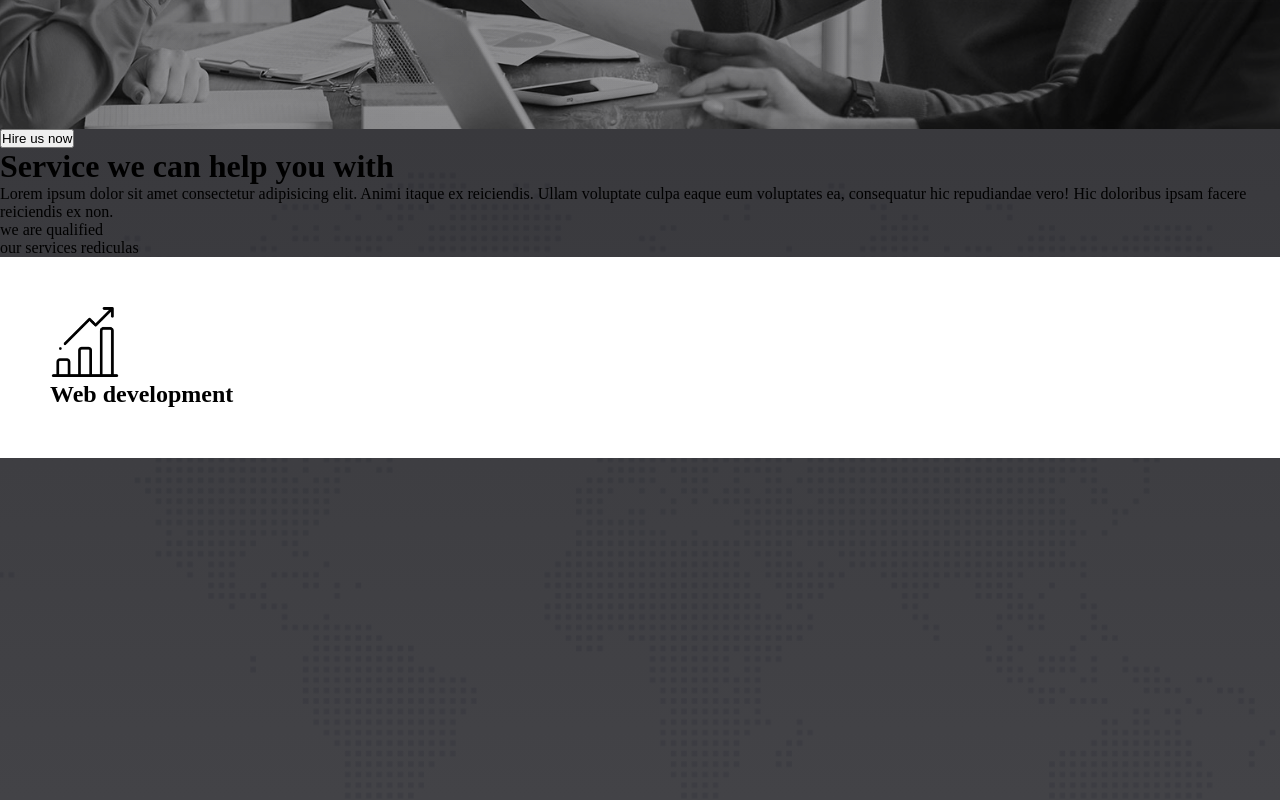
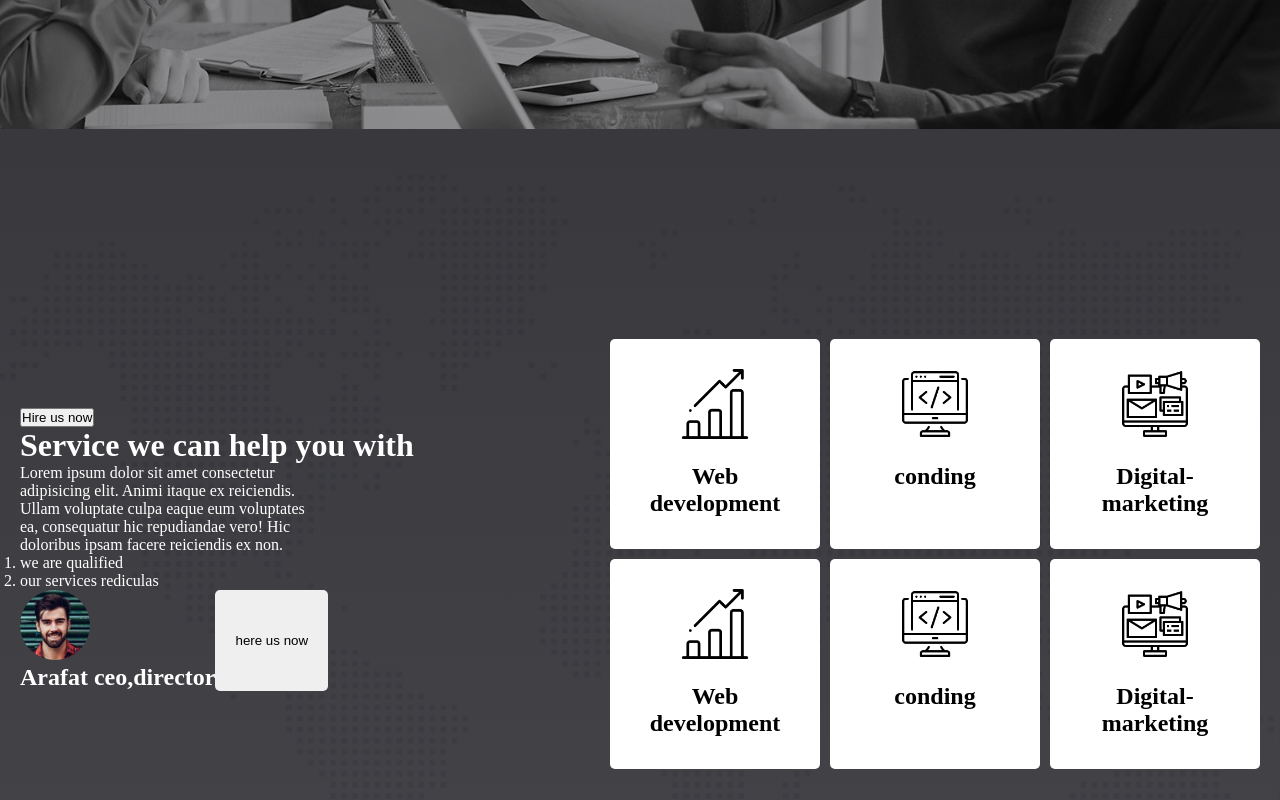
Before and after one commit to Arafath999/website-portfolio, a plain HTML site: page index.html in a window 1280 px wide. Shown: the part 760-1560 px from the top of the page. Drawn offline with Linux system fonts and the light colour scheme.

Commit message:
added to the website portfolio design

```diff
--- a/index.html
+++ b/index.html
@@ -33,18 +33,51 @@
             <div class="left-side-container">
                 <button>Hire us now</button>
                 <h1>Service we can help you with</h1>
-                <p>Lorem ipsum dolor sit amet consectetur adipisicing elit. Animi itaque ex reiciendis. Ullam voluptate culpa eaque eum voluptates ea, consequatur hic repudiandae vero! Hic doloribus ipsam facere reiciendis ex non.</p>
+                <p class="service-des">Lorem ipsum dolor sit amet consectetur adipisicing elit. Animi itaque ex reiciendis. Ullam voluptate culpa eaque eum voluptates ea, consequatur hic repudiandae vero! Hic doloribus ipsam facere reiciendis ex non.</p>
                 <ol type="1">
                 <li>we are qualified</li>
                 <li>our services rediculas</li>
                 </ol>
+                <div class="author-container">
+                    <div class="profile-container">
+                     <img class="aut-img" src="./asset/image/author.jpg">
+                     <h2>Arafat ceo,director</h2>
+                    </div>
+                    <div class="author-button"></div>
+                    <button class="btn">here us now</button>
+                </div>
             </div>
               <div class="right-side-container">
-            <div class="all-box">
+            <div class="first-two-box">
                 <div class="box">
                     <img class="icon" src="./asset/icons/bar-chart.png">
                     <h2>Web development</h2>
                 </div>
+                <div class="box">
+                    <img class="icon" src="./asset/icons/coding.png">
+                    <h2>conding</h2>
+                </div>
+                <div class="box">
+                    <img class="icon" src="./asset/icons/digital-marketing.png">
+                    <h2>Digital-marketing</h2>
+                </div>
+
+
+            </div>
+            <div class="first-two-box">
+                <div class="box">
+                    <img class="icon" src="./asset/icons/bar-chart.png">
+                    <h2>Web development</h2>
+                </div>
+                <div class="box">
+                    <img class="icon" src="./asset/icons/coding.png">
+                    <h2>conding</h2>
+                </div>
+                <div class="box">
+                    <img class="icon" src="./asset/icons/digital-marketing.png">
+                    <h2>Digital-marketing</h2>
+                </div>
+
 
             </div>
         </div>
--- a/style.css
+++ b/style.css
@@ -61,11 +61,40 @@
     background-position: center;
     background-repeat: no-repeat;
     background-size: cover;
+    display: flex;
+    align-items: center;
+    justify-content: space-around;
+    padding: 20px;
 }
 .icon{
     width: 70px;
+    margin-bottom: 20px;
 }
 .box{
-    padding: 50px;
+    width: 150px;
+    height: 150px;
+    text-align: center;
+    padding: 30px;
     background-color: white;
+    color: black;
+    border-radius: 5px;
 }
+.left-side-container{
+    color: white;
+}
+.service-des{
+    width: 50%;
+}
+.first-two-box{
+    display: flex;
+    gap: 5px 10px;
+    margin-top: 10px;
+}
+.aut-img{
+    height: 70px;
+    font-weight: 70px;
+    border-radius: 35px;
+}
+.author-container{
+    display: flex;
+}
```
